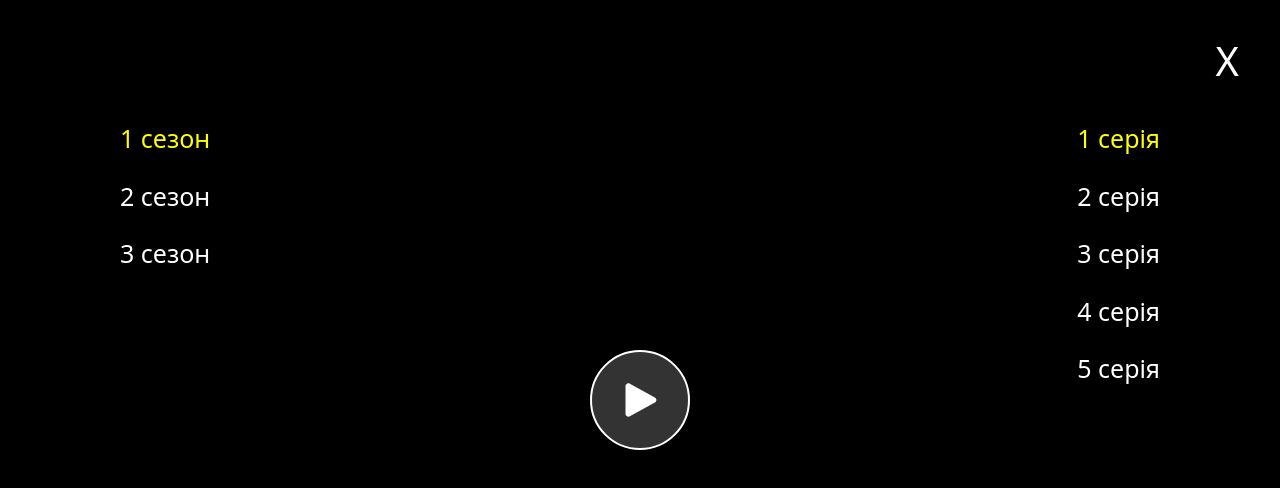
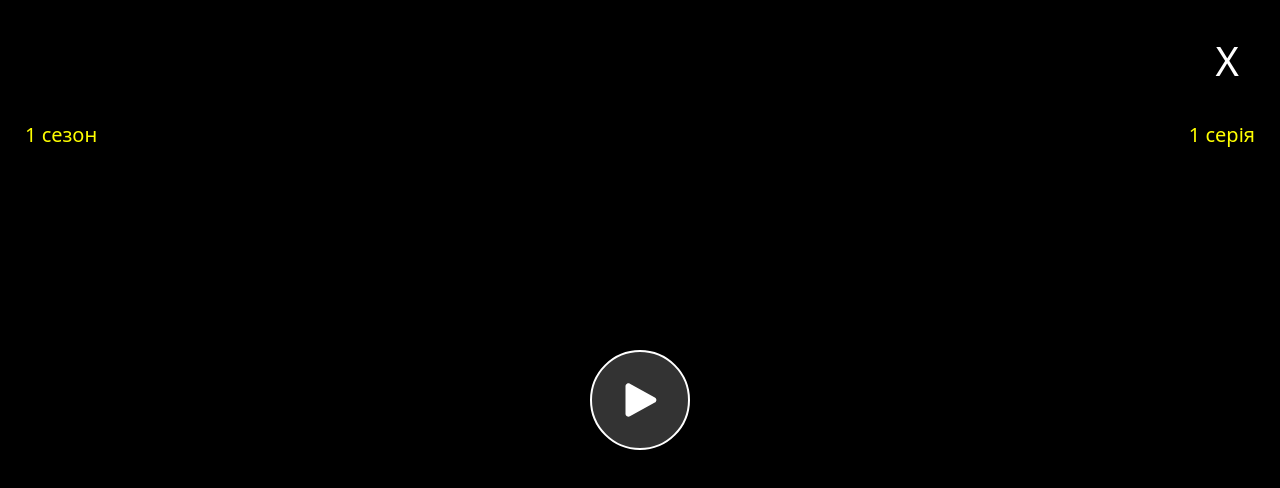
Before and after one commit to TaniaGritsenko/fed-online, a React (Vite) app in the folder REACT/02-vite-project/: page / in a window 1280 px wide. Both pictures are taken after a click on the button "УСІ СЕРІЇ". Shown: the part 401-889 px from the top of the page. Built offline with nearby package versions, Linux system fonts and the light colour scheme.

Commit message:
flex episodes dropdown

```diff
--- a/REACT/02-vite-project/src/App.css
+++ b/REACT/02-vite-project/src/App.css
@@ -241,31 +241,6 @@ text-align: center;
 .img-stream{
     margin: -7px auto;
 }
-.player-episodes-menu{
-  position: absolute;
-  top: 120px;
-  left: 120px;
-  right: 120px;
-  z-index: 10001;
-  display: flex;
-  justify-content: space-between;
-  align-items: flex-start;
-  z-index: 100000;
-  }
-  .player-episodes-menu .episodes-column{
-    display: flex;
-    flex-direction: column;
-    gap: 20px;
-  }
-  .player-episodes-menu .episodes-column p{
-    margin: 0;
-    font-size: 25px;
-    color: white;
-    cursor: pointer;
-  }
-  .player-episodes-menu .episodes-column p.active{
-    color: yellow;
-  }
 .episodes{
 width: 273px;
 height: 64px;
--- a/REACT/02-vite-project/src/components/ActionButtons.jsx
+++ b/REACT/02-vite-project/src/components/ActionButtons.jsx
@@ -7,6 +7,10 @@ import { faPlay } from '@fortawesome/free-solid-svg-icons';
 const ActionButtons = () => {
     const[isPlayOpen, setIsPlayOpen] = useState(false);
     const[isEpisodesOpen, setIsEpisodesOpen] = useState(false);
+    const[showSeasons, setShowSeasons] = useState(false);
+    const[showSeries, setShowSeries] = useState(false);
+    const[selectedSeason, setSelectedSeason] = useState('1 сезон');
+    const[selectedSeries, setSelectedSeries] = useState('1 серія');
     const elementStream = () => {
         console.log('натиснула дивитися зараз')
         setIsPlayOpen(true);
@@ -56,22 +60,65 @@ const ActionButtons = () => {
                             X
                         </button>
                         {isEpisodesOpen && (
-                    <div className='player-episodes-menu'>
+                    <div className='player-episodes-menu'
+                    style={{
+                        position: 'absolute',
+                        top: '120px',
+                        left: '25px',
+                        right: '25px',
+                        display: 'flex',
+                        justifyContent: 'space-between',
+                        alignItems: 'flex-start',
+                        zIndex: '10'
+                    }}>
                         <div className='episodes-column'>
-                            <p className='active'>
-                                1 сезон
+                            <p className='active' onClick={() => setShowSeasons(!showSeasons)}
+                                style={{ cursor: 'pointer'}}>
+                                {selectedSeason}
                             </p>
-                            <p>2 сезон</p>
-                            <p>3 сезон</p>
+                            {showSeasons && (
+                                <>
+                            <p onClick={() => {
+                                setSelectedSeason('1 сезон');
+                                setShowSeasons(false)}}> 1 сезон</p>
+                            <p onClick={() => {
+                                setSelectedSeason('2 сезон');
+                                setShowSeasons(false)}}> 2 сезон</p>
+                            <p onClick={() => {
+                                setSelectedSeason('3 сезон');
+                                setShowSeasons(false)}}> 3 сезон</p>
+                                </>
+                            )}
                             </div>
                             <div className='episodes-column'>
-                                <p className='active'>
-                                    1 серія
+                                <p className='active' onClick={() => setShowSeries(!showSeries)}
+                                style={{cursor: 'pointer'}}>
+                                    {selectedSeries}
                                 </p>
-                                <p>2 серія</p>
-                                <p>3 серія</p>
-                                <p>4 серія</p>
-                                <p>5 серія</p>
+                                {showSeries && (
+                                    <>
+                                    <p onClick={() => {
+                                        setSelectedSeries('1 серія');
+                                        setShowSeries(false)
+                                    }}>1 серія</p>
+                                    <p onClick={() => {
+                                        setSelectedSeries('2 серія');
+                                        setShowSeries(false)
+                                    }}>2 серія</p>
+                                    <p onClick={() => {
+                                        setSelectedSeries('3 серія');
+                                        setShowSeries(false)
+                                    }}>3 серія</p>
+                                    <p onClick={() => {
+                                        setSelectedSeries('4 серія');
+                                        setShowSeries(false)
+                                    }}>4 серія</p>
+                                    <p onClick={() => {
+                                        setSelectedSeries('5 серія');
+                                        setShowSeries(false)
+                                    }}>5 серія</p>
+                                    </>
+                                )}
                             </div>
                         </div>
                         )}
```
